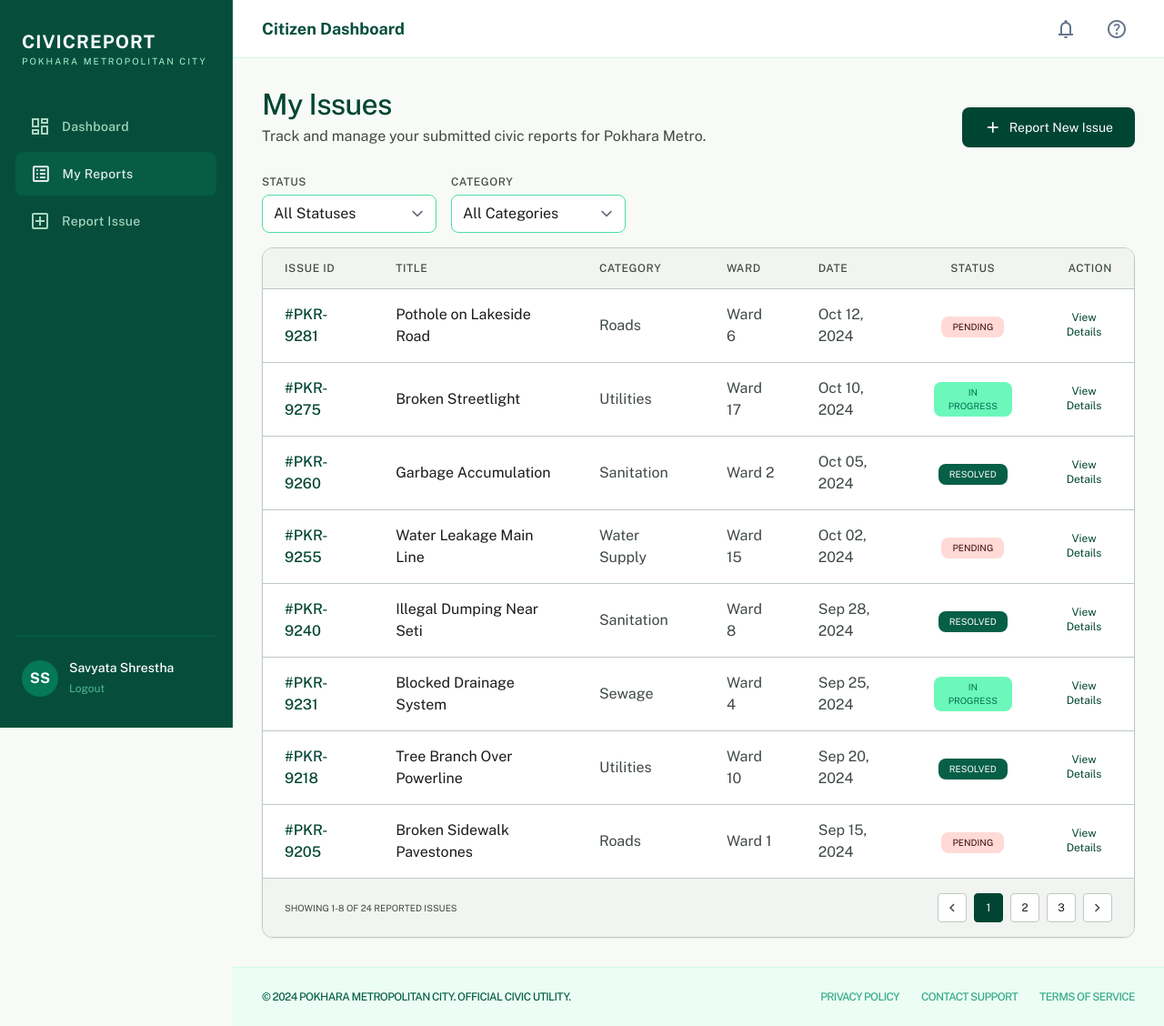
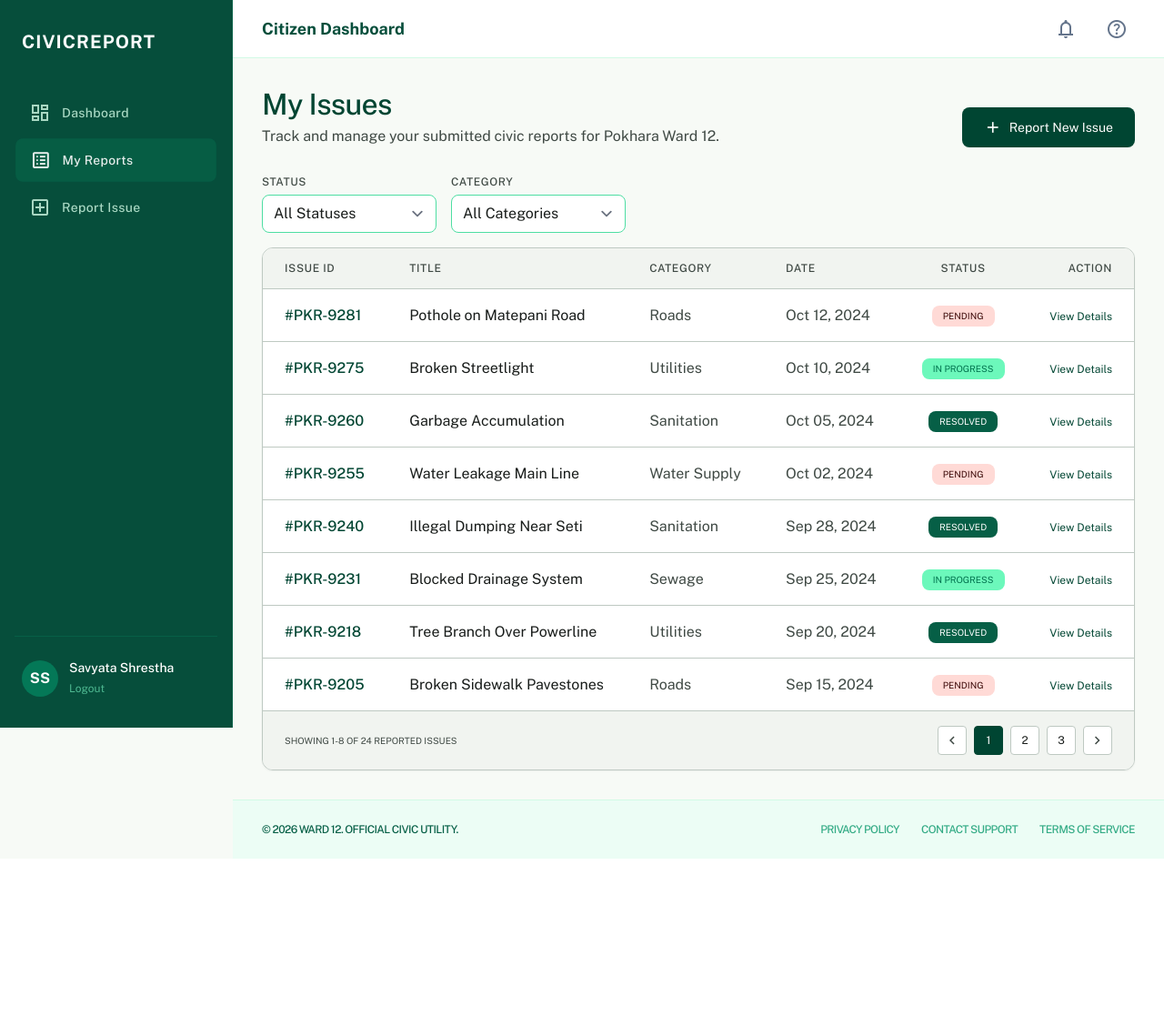
Before and after one commit to ssavyata/civicproject, a Django app: template templates/citizen_myissue.html in a window 1280 px wide. Shown: the whole page at 91% size. After the commit the page ends 944 px from the top, so only its background shows below. Run offline with Django 5.2, Linux system fonts and the light colour scheme; the template is opened without the code that fills it, so the values that code supplies are empty; some libraries are stand-ins or nearby versions.

Commit message:
Update citizen_myissue.html

```diff
--- a/templates/citizen_myissue.html
+++ b/templates/citizen_myissue.html
@@ -109,7 +109,6 @@
 <div class="flex items-center gap-3">
 <div>
 <h1 class="text-xl font-bold text-white uppercase tracking-wider font-display">CivicReport</h1>
-<p class="font-label text-[10px] text-emerald-200 uppercase tracking-[0.2em]">POKHARA METROPOLITAN CITY</p>
 </div>
 </div>
 </div>
@@ -159,7 +158,7 @@
 <div class="flex justify-between items-end mb-stack-lg">
 <div>
 <h2 class="font-display text-display text-primary mb-1">My Issues</h2>
-<p class="font-body-sm text-on-surface-variant">Track and manage your submitted civic reports for Pokhara Metro.</p>
+<p class="font-body-sm text-on-surface-variant">Track and manage your submitted civic reports for Pokhara Ward 12.</p>
 </div>
 <button class="bg-primary hover:bg-primary-container text-white px-6 py-3 rounded-lg font-label text-sm flex items-center gap-2 transition-all shadow-sm">
 <span class="material-symbols-outlined text-[20px]" data-icon="add">add</span>
@@ -196,7 +195,6 @@
 <th class="px-6 py-4 font-label text-label text-on-surface-variant uppercase">Issue ID</th>
 <th class="px-6 py-4 font-label text-label text-on-surface-variant uppercase">Title</th>
 <th class="px-6 py-4 font-label text-label text-on-surface-variant uppercase">Category</th>
-<th class="px-6 py-4 font-label text-label text-on-surface-variant uppercase">Ward</th>
 <th class="px-6 py-4 font-label text-label text-on-surface-variant uppercase">Date</th>
 <th class="px-6 py-4 font-label text-label text-on-surface-variant uppercase text-center">Status</th>
 <th class="px-6 py-4 font-label text-label text-on-surface-variant uppercase text-right">Action</th>
@@ -206,9 +204,8 @@
 <!-- Row 1 -->
 <tr class="hover:bg-surface-bright transition-colors group">
 <td class="px-6 py-4 font-body-sm font-medium text-primary">#PKR-9281</td>
-<td class="px-6 py-4 font-body-sm text-on-surface">Pothole on Lakeside Road</td>
+<td class="px-6 py-4 font-body-sm text-on-surface">Pothole on Matepani Road</td>
 <td class="px-6 py-4 font-body-sm text-on-surface-variant">Roads</td>
-<td class="px-6 py-4 font-body-sm text-on-surface-variant">Ward 6</td>
 <td class="px-6 py-4 font-body-sm text-on-surface-variant">Oct 12, 2024</td>
 <td class="px-6 py-4 text-center">
 <span class="inline-block bg-tertiary-fixed text-on-tertiary-fixed font-label px-3 py-1 rounded-lg text-[10px]">PENDING</span>
@@ -222,7 +219,6 @@
 <td class="px-6 py-4 font-body-sm font-medium text-primary">#PKR-9275</td>
 <td class="px-6 py-4 font-body-sm text-on-surface">Broken Streetlight</td>
 <td class="px-6 py-4 font-body-sm text-on-surface-variant">Utilities</td>
-<td class="px-6 py-4 font-body-sm text-on-surface-variant">Ward 17</td>
 <td class="px-6 py-4 font-body-sm text-on-surface-variant">Oct 10, 2024</td>
 <td class="px-6 py-4 text-center">
 <span class="inline-block bg-secondary-container text-on-secondary-container font-label px-3 py-1 rounded-lg text-[10px]">IN PROGRESS</span>
@@ -236,7 +232,6 @@
 <td class="px-6 py-4 font-body-sm font-medium text-primary">#PKR-9260</td>
 <td class="px-6 py-4 font-body-sm text-on-surface">Garbage Accumulation</td>
 <td class="px-6 py-4 font-body-sm text-on-surface-variant">Sanitation</td>
-<td class="px-6 py-4 font-body-sm text-on-surface-variant">Ward 2</td>
 <td class="px-6 py-4 font-body-sm text-on-surface-variant">Oct 05, 2024</td>
 <td class="px-6 py-4 text-center">
 <span class="inline-block bg-primary-container text-white font-label px-3 py-1 rounded-lg text-[10px]">RESOLVED</span>
@@ -250,7 +245,6 @@
 <td class="px-6 py-4 font-body-sm font-medium text-primary">#PKR-9255</td>
 <td class="px-6 py-4 font-body-sm text-on-surface">Water Leakage Main Line</td>
 <td class="px-6 py-4 font-body-sm text-on-surface-variant">Water Supply</td>
-<td class="px-6 py-4 font-body-sm text-on-surface-variant">Ward 15</td>
 <td class="px-6 py-4 font-body-sm text-on-surface-variant">Oct 02, 2024</td>
 <td class="px-6 py-4 text-center">
 <span class="inline-block bg-tertiary-fixed text-on-tertiary-fixed font-label px-3 py-1 rounded-lg text-[10px]">PENDING</span>
@@ -264,7 +258,6 @@
 <td class="px-6 py-4 font-body-sm font-medium text-primary">#PKR-9240</td>
 <td class="px-6 py-4 font-body-sm text-on-surface">Illegal Dumping Near Seti</td>
 <td class="px-6 py-4 font-body-sm text-on-surface-variant">Sanitation</td>
-<td class="px-6 py-4 font-body-sm text-on-surface-variant">Ward 8</td>
 <td class="px-6 py-4 font-body-sm text-on-surface-variant">Sep 28, 2024</td>
 <td class="px-6 py-4 text-center">
 <span class="inline-block bg-primary-container text-white font-label px-3 py-1 rounded-lg text-[10px]">RESOLVED</span>
@@ -278,7 +271,6 @@
 <td class="px-6 py-4 font-body-sm font-medium text-primary">#PKR-9231</td>
 <td class="px-6 py-4 font-body-sm text-on-surface">Blocked Drainage System</td>
 <td class="px-6 py-4 font-body-sm text-on-surface-variant">Sewage</td>
-<td class="px-6 py-4 font-body-sm text-on-surface-variant">Ward 4</td>
 <td class="px-6 py-4 font-body-sm text-on-surface-variant">Sep 25, 2024</td>
 <td class="px-6 py-4 text-center">
 <span class="inline-block bg-secondary-container text-on-secondary-container font-label px-3 py-1 rounded-lg text-[10px]">IN PROGRESS</span>
@@ -292,7 +284,6 @@
 <td class="px-6 py-4 font-body-sm font-medium text-primary">#PKR-9218</td>
 <td class="px-6 py-4 font-body-sm text-on-surface">Tree Branch Over Powerline</td>
 <td class="px-6 py-4 font-body-sm text-on-surface-variant">Utilities</td>
-<td class="px-6 py-4 font-body-sm text-on-surface-variant">Ward 10</td>
 <td class="px-6 py-4 font-body-sm text-on-surface-variant">Sep 20, 2024</td>
 <td class="px-6 py-4 text-center">
 <span class="inline-block bg-primary-container text-white font-label px-3 py-1 rounded-lg text-[10px]">RESOLVED</span>
@@ -306,7 +297,6 @@
 <td class="px-6 py-4 font-body-sm font-medium text-primary">#PKR-9205</td>
 <td class="px-6 py-4 font-body-sm text-on-surface">Broken Sidewalk Pavestones</td>
 <td class="px-6 py-4 font-body-sm text-on-surface-variant">Roads</td>
-<td class="px-6 py-4 font-body-sm text-on-surface-variant">Ward 1</td>
 <td class="px-6 py-4 font-body-sm text-on-surface-variant">Sep 15, 2024</td>
 <td class="px-6 py-4 text-center">
 <span class="inline-block bg-tertiary-fixed text-on-tertiary-fixed font-label px-3 py-1 rounded-lg text-[10px]">PENDING</span>
@@ -336,7 +326,7 @@
 </main>
 <!-- Footer Anchor -->
 <footer class="w-full bg-emerald-50 py-6 flex flex-row justify-between items-center px-8 border-t border-emerald-100 mt-auto">
-<p class="font-label text-xs font-medium uppercase tracking-tighter text-emerald-800">© 2024 Pokhara Metropolitan City. Official Civic Utility.</p>
+<p class="font-label text-xs font-medium uppercase tracking-tighter text-emerald-800">© 2026 Ward 12. Official Civic Utility.</p>
 <div class="flex gap-6">
 <a class="font-label text-xs font-medium uppercase tracking-tighter text-emerald-600/80 hover:text-emerald-800 hover:underline transition-all" href="#">Privacy Policy</a>
 <a class="font-label text-xs font-medium uppercase tracking-tighter text-emerald-600/80 hover:text-emerald-800 hover:underline transition-all" href="#">Contact Support</a>
```
